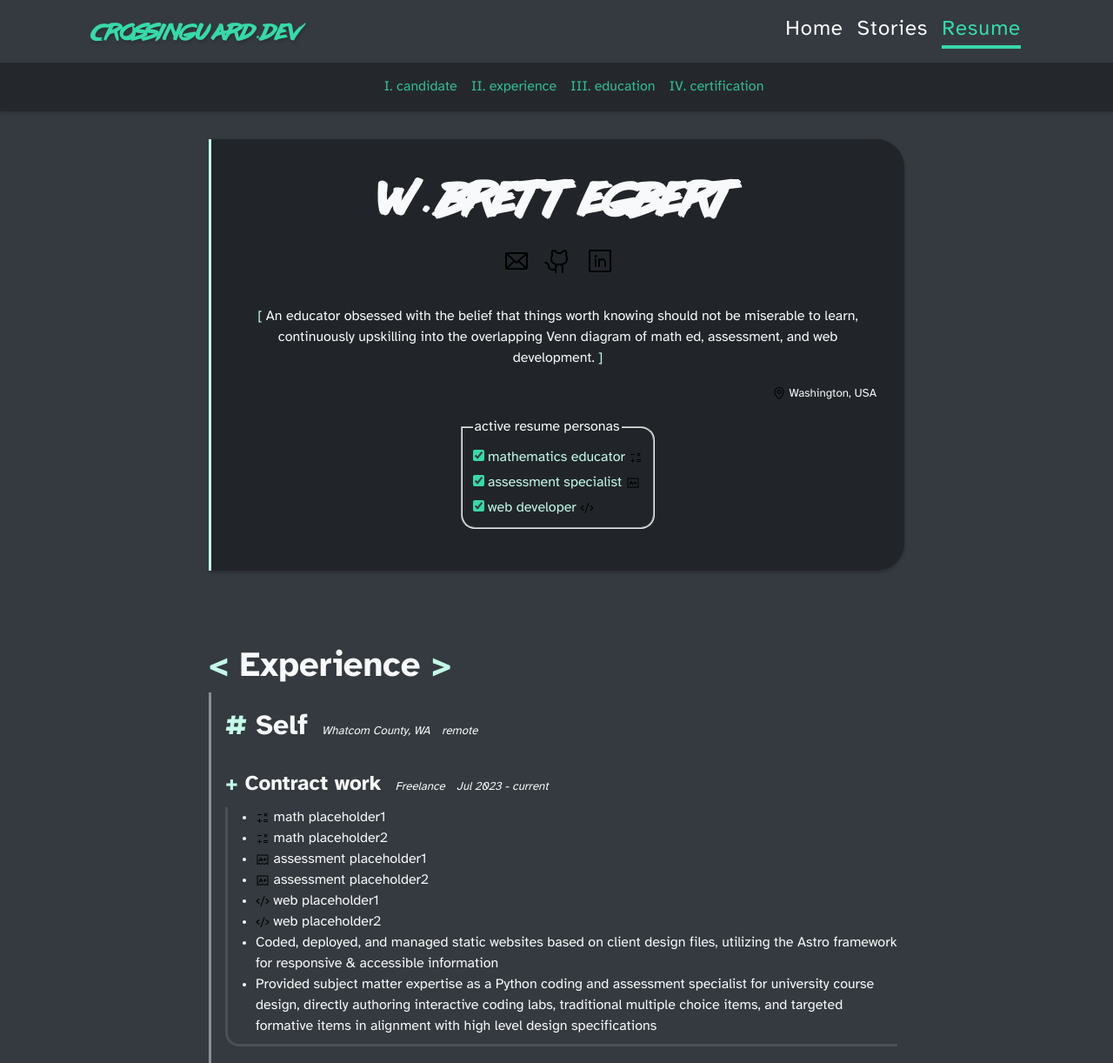
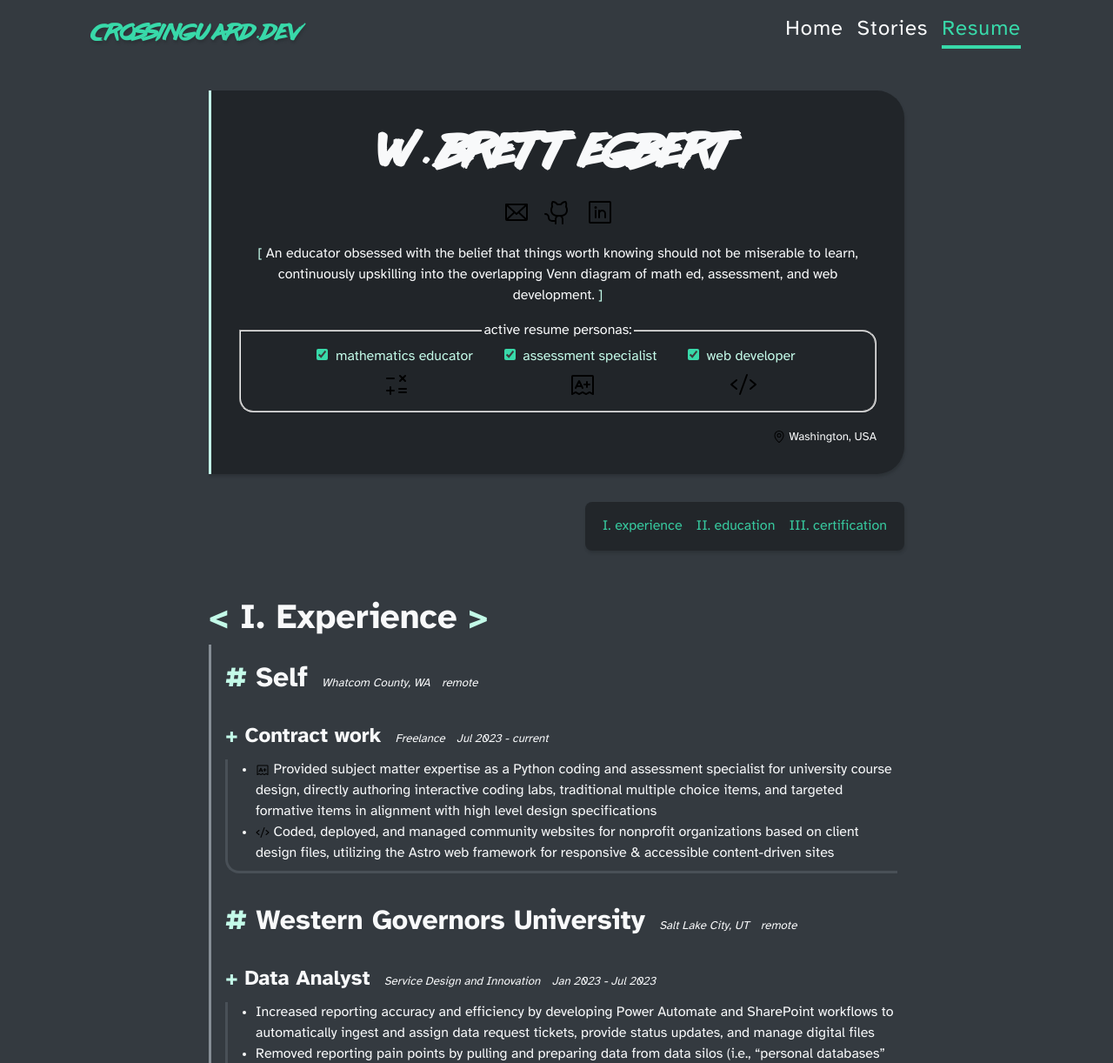
Before and after one commit to crossinguard/crossinguard.dev, an Astro site: page /resume in a window 1280 px wide. Shown: the top 1222 px of the page at 87% size. Built offline with nearby package versions, Linux system fonts and the light colour scheme; Astro itself is replaced by a stand-in of ours.

Commit message:
update resume persona data, persona styling, and persona nav

```diff
--- a/src/components/Top.astro
+++ b/src/components/Top.astro
@@ -2,15 +2,15 @@
 import { Icon } from 'astro-icon/components';
 ---
 
-<a href="#" class="top-link center"><Icon name="arrow-line-up" /></a>
+<a href="#" class="top-link center shadow"><Icon name="arrow-line-up" /></a>
 
 <style>
   .top-link {
-    border-radius: 0.5rem;
-    border: solid var(--gray);
+    border-radius: 0 0 0.5rem 0.5rem;
+    border-inline: solid var(--gray-6);
+    border-block-end: solid var(--gray-6);
     width: 5rem;
-    margin-inline: auto 0;
+    margin-inline: auto;
     padding-block: 0 0.5em;
-    margin-block: 1em;
   }
 </style>
--- a/src/components/resume/Candidate.astro
+++ b/src/components/resume/Candidate.astro
@@ -21,11 +21,11 @@ const { candidate }: CandidateData = data;
   <h1 class="name">{candidate.name}</h1>
   <Social />
   <p class="about">{candidate.about}</p>
+  <Persona />
   <p class="location">
     <Icon name="map-pin" />
     {candidate.location}
   </p>
-  <Persona />
 </section>
 
 <style>
@@ -47,6 +47,9 @@ const { candidate }: CandidateData = data;
     content: ' ]';
     color: var(--accent);
   }
+  .about {
+    padding: 0;
+  }
   .location {
     font-size: smaller;
     padding: 0;
--- a/src/components/resume/Certification.astro
+++ b/src/components/resume/Certification.astro
@@ -15,8 +15,8 @@ const { certification }: CertificationData = data;
 ---
 
 <section class="certification" id="certification">
-  <h2>Certification</h2>
-  <div class="certification-list">
+  <h2>III. Certification</h2>
+  <div class="certification-list section-borders">
     {
       certification.map((cert) => (
         <div class="certification-entry">
--- a/src/components/resume/Education.astro
+++ b/src/components/resume/Education.astro
@@ -16,8 +16,8 @@ const { education }: EducationData = data;
 ---
 
 <section class="education" id="education">
-  <h2>Education</h2>
-  <div class="education-list">
+  <h2>II. Education</h2>
+  <div class="education-list section-borders">
     {
       education.map((degree) => (
         <div class="education-entry">
--- a/src/components/resume/Experience.astro
+++ b/src/components/resume/Experience.astro
@@ -32,8 +32,8 @@ const { experience }: ExperienceData = data;
 
 <section class="experience" id="experience">
   <!-- <Persona /> -->
-  <h2>Experience</h2>
-  <div class="experience-list">
+  <h2>I. Experience</h2>
+  <div class="experience-list section-borders">
     {
       experience.map((company) => (
         <div class="experience-entry">
@@ -54,7 +54,7 @@ const { experience }: ExperienceData = data;
                     <p>{role.date_range}</p>
                   </div>
                 </div>
-                <ul class="responsibilities">
+                <ul class="responsibilities subsection-borders">
                   {role.responsibilities.map((responsibility) =>
                     responsibility.math.map((item) => (
                       <li class="math">
--- a/src/components/resume/Persona.astro
+++ b/src/components/resume/Persona.astro
@@ -3,9 +3,10 @@ import { Icon } from 'astro-icon/components';
 ---
 
 <fieldset class="persona-selector">
-  <legend>active resume personas </legend>
-  <div class="persona">
-    <div class="persona-math">
+  <legend>active resume personas: </legend>
+  <div class="persona-list">
+    <div class="persona persona-math">
+      <div class="input-wrapper">
         <input
           id="math"
           type="checkbox"
@@ -14,10 +15,12 @@ import { Icon } from 'astro-icon/components';
           aria-checked="true"
           checked
         />
-      <label for="math" class="label">mathematics educator</label>
+        <label for="math" class="label">mathematics educator </label>
+      </div>
       <Icon name="math-operations" class="icon icon-math" />
     </div>
-    <div class="persona-assessment">
+    <div class="persona persona-assessment">
+      <div class="input-wrapper">
         <input
           id="assessment"
           type="checkbox"
@@ -26,10 +29,12 @@ import { Icon } from 'astro-icon/components';
           aria-checked="true"
           checked
         />
-      <label for="assessment" class="label">assessment specialist</label>
+        <label for="assessment" class="label">assessment specialist </label>
+      </div>
       <Icon name="exam" class="icon icon-assessment" />
     </div>
-    <div class="persona-web">
+    <div class="persona persona-web">
+      <div class="input-wrapper">
         <input
           id="web"
           type="checkbox"
@@ -39,52 +44,40 @@ import { Icon } from 'astro-icon/components';
           checked
         />
         <label for="web" class="label">web developer </label>
+      </div>
       <Icon name="code" class="icon icon-web" />
     </div>
   </div>
 </fieldset>
 
-<style is:global>
+<style>
   .persona-selector {
     border-radius: 0 1rem 1rem;
     margin-block: 1em;
     accent-color: var(--accent-alt);
-    width: fit-content;
+    /* width: fit-content; */
     margin-inline: auto;
-    text-align: start;
   }
-  input[type='checkbox'],
+  .persona-list {
+    display: flex;
+    flex-wrap: wrap;
+    justify-content: center;
+    gap: 2em;
+  }
+  .input-wrapper {
+    color: var(--gray);
+  }
+  .input-wrapper > * {
+    cursor: pointer;
+  }
   .label {
-    color: var(--gray);
-    cursor: pointer;
-    margin: 0.5em 0;
-    padding: 0.25em 0;
+    padding: 0.25em;
+  }
+  .icon {
+    color: var(--accent-alt);
+    margin-inline: auto;
   }
   input[type='checkbox']:checked + .label {
     color: var(--accent);
   }
-  :has(.persona [value='math']:not(:checked)) {
-    .responsibilities li:is(.math) {
-      display: none;
-    }
-    .icon-math {
-      color: transparent;
-    }
-  }
-  :has(.persona [value='assessment']:not(:checked)) {
-    .responsibilities li:is(.assessment) {
-      display: none;
-    }
-    .icon-assessment {
-      color: transparent;
-    }
-  }
-  :has(.persona [value='web']:not(:checked)) {
-    .responsibilities li:is(.web) {
-      display: none;
-    }
-    .icon-web {
-      color: transparent;
-    }
-  }
 </style>
--- a/src/components/resume/ResumeNav.astro
+++ b/src/components/resume/ResumeNav.astro
@@ -4,10 +4,10 @@
 
 <div class="page-nav shadow">
   <ul class="nav-items">
-    <li class="nav-item"><a href="#candidate">I. candidate</a></li>
-    <li class="nav-item"><a href="#experience">II. experience</a></li>
-    <li class="nav-item"><a href="#education">III. education</a></li>
-    <li class="nav-item"><a href="#certification">IV. certification</a></li>
+    <!-- <li class="nav-item"><a href="#candidate">I. candidate</a></li> -->
+    <li class="nav-item"><a href="#experience">I. experience</a></li>
+    <li class="nav-item"><a href="#education">II. education</a></li>
+    <li class="nav-item"><a href="#certification">III. certification</a></li>
   </ul>
 </div>
 
@@ -19,7 +19,10 @@
     padding: 1em 0;
     z-index: 1;
     background-color: var(--black);
-    opacity: 0.8;
+    opacity: 0.9;
+    border-radius: 0.5em;
+    width: fit-content;
+    margin-inline: auto 0;
   }
   .nav-items {
     display: flex;
@@ -27,6 +30,7 @@
     gap: 0.5em;
     justify-content: center;
     list-style: none;
+    padding-inline: 1em;
   }
   .nav-item a {
     padding: 0.5em 0.25em;
--- a/src/data/resume.json
+++ b/src/data/resume.json
@@ -16,16 +16,14 @@
           "date_range": "Jul 2023 - current",
           "responsibilities": [
             {
-              "general": [
-                "Coded, deployed, and managed static websites based on client design files, utilizing the Astro framework for responsive & accessible information",
+              "general": [],
+              "math": [],
+              "assessment": [
                 "Provided subject matter expertise as a Python coding and assessment specialist for university course design, directly authoring interactive coding labs, traditional multiple choice items, and targeted formative items in alignment with high level design specifications"
               ],
-              "math": ["math placeholder1", "math placeholder2"],
-              "assessment": [
-                "assessment placeholder1",
-                "assessment placeholder2"
-              ],
-              "web": ["web placeholder1", "web placeholder2"]
+              "web": [
+                "Coded, deployed, and managed community websites for nonprofit organizations based on client design files, utilizing the Astro web framework for responsive & accessible content-driven sites"
+              ]
             }
           ]
         }
@@ -47,9 +45,9 @@
                 "Removed reporting pain points by pulling and preparing data from data silos (i.e., “personal databases” of csv, Excel files beyond the umbrella of IR), utilizing R & Python scripts to automate data cleaning and BI report generation",
                 "Developed custom business intelligence dashboards (Tableau, ThoughtSpot) using Databricks SQL queries against millions of student records to reevaluate essential metrics for initiatives and partnerships breaking traditional data pathways"
               ],
-              "math": ["math placeholder"],
-              "assessment": ["assessment placeholder"],
-              "web": ["web placeholder"]
+              "math": [],
+              "assessment": [],
+              "web": []
             }
           ]
         },
@@ -59,14 +57,14 @@
           "date_range": "Aug 2021 - Jan 2023",
           "responsibilities": [
             {
-              "general": [
+              "general": [],
+              "math": [],
+              "assessment": [
                 "Designed and developed interactive coding assessments covering SQL, Python, and Java, ensuring surgical precision in measurement of defined key coding skills",
                 "Facilitated development workshops of internal stakeholders and external industry subject matter experts to design assessment-driven curriculum in alignment to high level content specifications and style guidelines",
                 "Collaborated with psychometrician to analyze assessment results, including fairness metrics for data-driven adjustments for assessment early care"
               ],
-              "math": ["math placeholder"],
-              "assessment": ["assessment placeholder"],
-              "web": ["web placeholder"]
+              "web": []
             }
           ]
         },
@@ -77,12 +75,13 @@
           "responsibilities": [
             {
               "general": [
-                "Measured learner competency in capstone projects for middle and high school mathematics teacher candidates, ensuring evidence of conceptual understanding, procedural fluency, and mathematical reasoning was present in lesson plans and recorded artifacts from the classroom",
                 "Increased reporting accuracy and decreased turnaround with customization of existing Excel analysis process, employing custom formulas to automate data ingestion and analysis of student performance"
               ],
-              "math": ["math placeholder"],
-              "assessment": ["assessment placeholder"],
-              "web": ["web placeholder"]
+              "math": [],
+              "assessment": [
+                "Measured learner competency in capstone projects for middle and high school mathematics teacher candidates, ensuring evidence of conceptual understanding, procedural fluency, and mathematical reasoning was present in lesson plans and recorded artifacts from the classroom"
+              ],
+              "web": []
             }
           ]
         }
@@ -100,13 +99,14 @@
           "responsibilities": [
             {
               "general": [
-                "Managed math department of 16 educators, including hiring, scheduling, peer evaluations, training, and mentoring of new instructors",
-                "Increase vertical alignment for student mathematical journey using by creating fixed primary content teams with common secondary courses allowing more effective & consistent collaboration",
                 "Coached the schools' first esports team in their inaugural season of Rocket League"
               ],
-              "math": ["math placeholder"],
-              "assessment": ["assessment placeholder"],
-              "web": ["web placeholder"]
+              "math": [
+                "Increase vertical alignment for the mathematical journey of students by depoying fixed primary content teams with common secondary courses allowing more effective & consistent collaboration",
+                "Managed math department of 16 educators, including hiring, scheduling, peer evaluations, training, and mentoring of new instructors"
+              ],
+              "assessment": [],
+              "web": []
             }
           ]
         },
@@ -116,14 +116,14 @@
           "date_range": "Aug 2012 - May 2016",
           "responsibilities": [
             {
-              "general": [
-                "Utilized LMS tools and defined content competencies to generate & analyze data to drive curriculum and assessment iterations",
-                "Designed courses in alignment with the Common Core, including course scope & sequence, original lesson plans & presentations, instructional video recordings, custom assessments, and application-based projects",
-                "Provided direct instruction in an adaptive learning environment to thousands of students in both in-person and remote classrooms, specializing in building relationships with students that have historically struggled in mathematics"
+              "general": [],
+              "math": [
+                "Designed mathematics courses in alignment with the Common Core, including course scope & sequence, original lesson plans & presentations, instructional video recordings, custom assessments, and application-based projects",
+                "Provided direct instruction in an adaptive learning environment to thousands of students in both in-person and remote classrooms, specializing in building relationships with students that have historically struggled in mathematics",
+                "Utilized LMS tools and defined content competencies to generate & analyze data to drive curriculum and assessment iterations"
               ],
-              "math": ["math placeholder"],
-              "assessment": ["assessment placeholder"],
-              "web": ["web placeholder"]
+              "assessment": [],
+              "web": []
             }
           ]
         }
--- a/src/pages/resume.astro
+++ b/src/pages/resume.astro
@@ -11,9 +11,9 @@ const title = 'Resume';
 ---
 
 <BaseLayout title={title}>
-  <ResumeNav />
   <div id="resume" class="content resume">
     <Candidate />
+    <ResumeNav />
     <Experience />
     <Education />
     <Certification />
--- a/src/styles/resume.css
+++ b/src/styles/resume.css
@@ -1,58 +1,78 @@
 .resume {
-  --resume-accent: var(--accent);
-  --section-accent: var(--gray-6);
-  --subsection-accent: var(--gray-7);
-
+  /* RESUME HEADERS */
   h2::before {
     content: '< ';
-    color: var(--resume-accent);
+    color: var(--accent);
   }
   h2::after {
     content: ' >';
-    color: var(--resume-accent);
+    color: var(--accent);
   }
   h3::before {
     content: '# ';
-    color: var(--resume-accent);
+    color: var(--accent);
   }
   h4::before {
     content: '+ ';
-    color: var(--resume-accent);
+    color: var(--accent);
   }
-  :is(
-      .experience-list,
-      .responsibilities,
-      .education-list,
-      .certification-list
-    ) {
+
+  /* RESUME SECTION BORDERS */
+  .section-borders {
+    --section-accent: var(--gray-6);
     border-radius: 0 1rem;
     padding: 0 0 0.5em 0.5em;
-  }
-  .experience-list {
     border-inline-start: solid var(--section-accent);
     border-block-end: solid var(--section-accent);
   }
-  .responsibilities {
+  .subsection-borders {
+    --subsection-accent: var(--gray-7);
+    border-radius: 0 1rem;
+    padding: 0 0 0.5em 0.5em;
     border-inline-start: solid var(--subsection-accent);
     border-block-end: solid var(--subsection-accent);
     padding-inline-start: 2em;
   }
-  .education-list {
-    border-inline-start: solid var(--section-accent);
-    border-block-end: solid var(--section-accent);
+
+  /* RESUME GENERAL */
+  .icon {
+    display: inline-block;
   }
-  .certification-list {
-    border-inline-start: solid var(--section-accent);
-    border-block-end: solid var(--section-accent);
+  section {
+    padding-block: 3em;
+    scroll-margin-block-start: 3em;
   }
 }
-section {
-  padding-block: 3em;
-  scroll-margin-block-start: 1em;
-}
-.icon {
-  display: inline-block;
+
+/* PERSONA ACTIVE STYLES */
+.responsibilities .icon {
   width: 1rem;
   height: 1rem;
   color: var(--accent);
 }
+
+/* PERSONA INACTIVE STYLES */
+:has(.persona-list [value='math']:not(:checked)) {
+  .responsibilities li:is(.math) {
+    display: none;
+  }
+  .icon-math {
+    color: var(--dark);
+  }
+}
+:has(.persona-list [value='assessment']:not(:checked)) {
+  .responsibilities li:is(.assessment) {
+    display: none;
+  }
+  .icon-assessment {
+    color: var(--dark);
+  }
+}
+:has(.persona-list [value='web']:not(:checked)) {
+  .responsibilities li:is(.web) {
+    display: none;
+  }
+  .icon-web {
+    color: var(--dark);
+  }
+}
```
Lines whose indentation alone changed are shown as unchanged.
